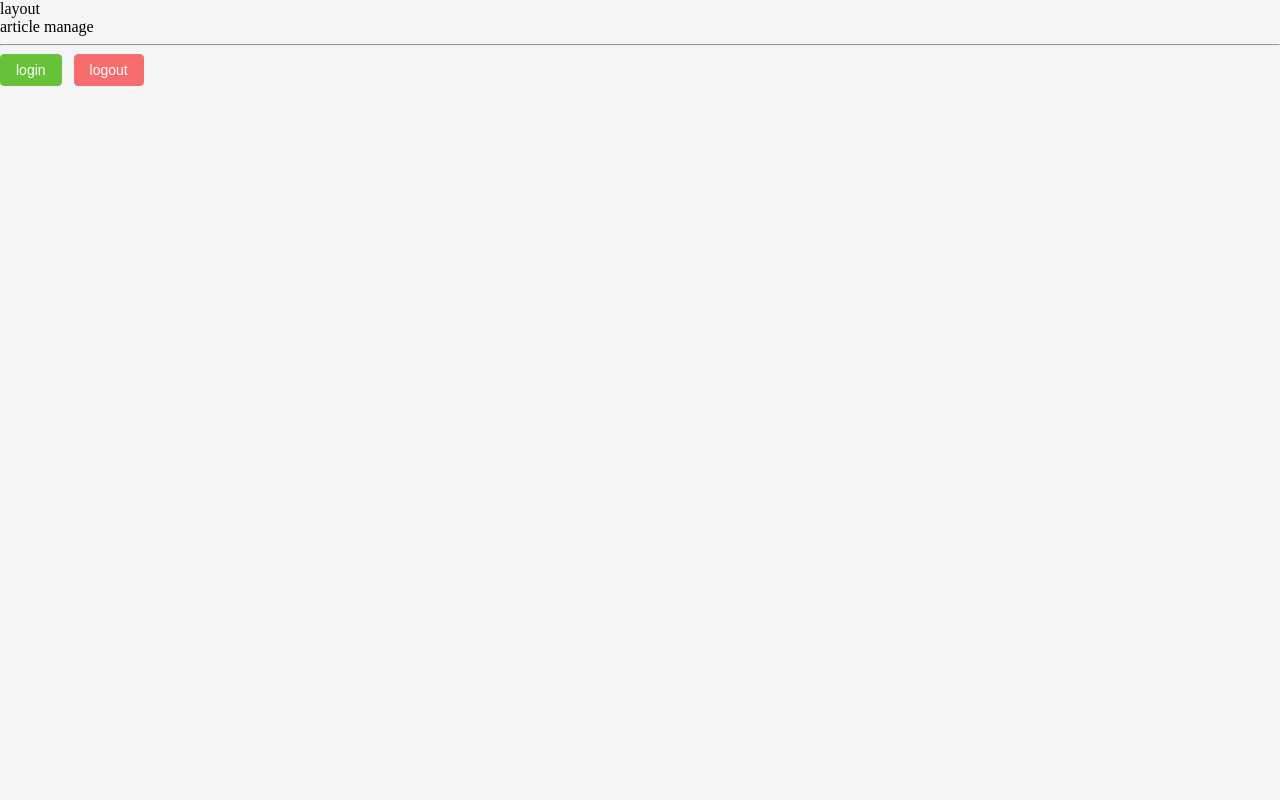
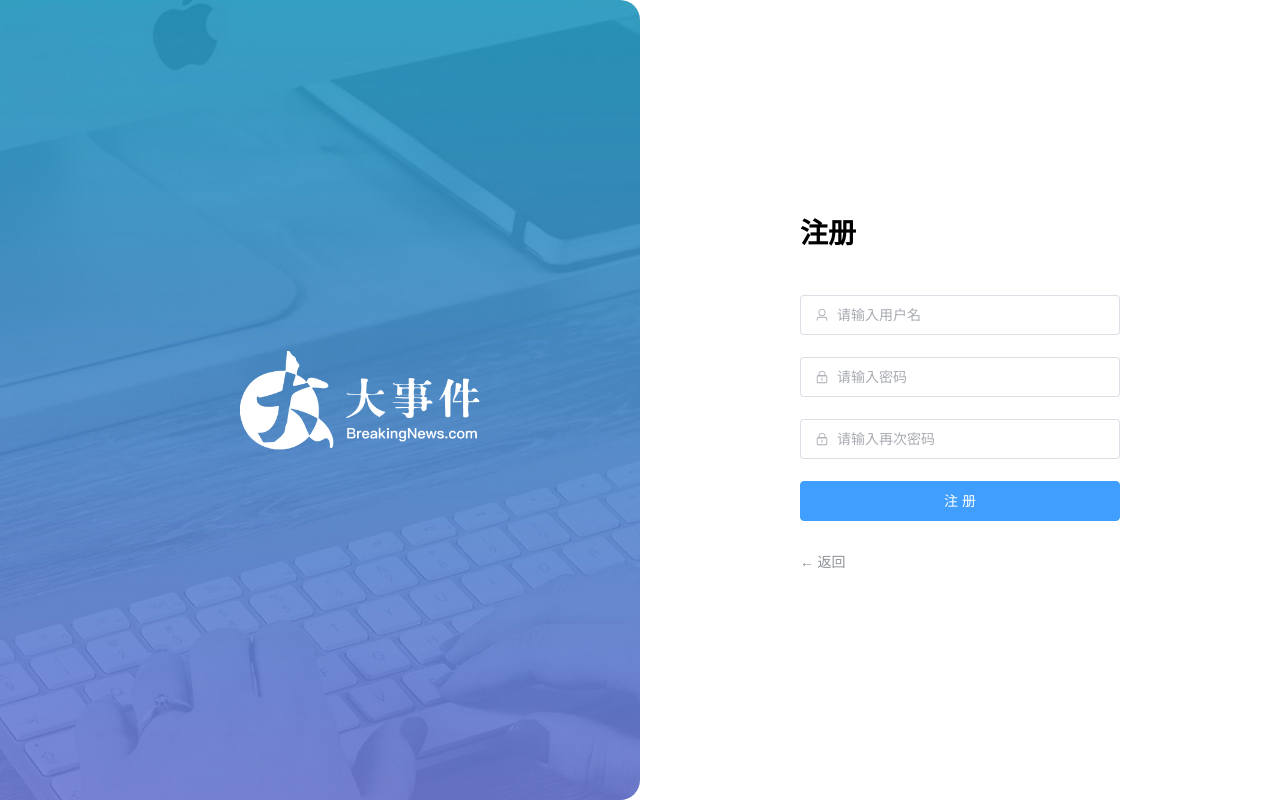
Before and after one commit to tkoacc/big_event_vue3, a Vue app: page /article/manage in a window 1280 px wide. Built offline with nearby package versions, Linux system fonts and the light colour scheme.

Commit message:
registration form vaildation

```diff
--- a/package.json
+++ b/package.json
@@ -12,6 +12,7 @@
     "lint-staged": "lint-staged"
   },
   "dependencies": {
+    "@element-plus/icons-vue": "^2.1.0",
     "axios": "^1.5.0",
     "element-plus": "^2.3.12",
     "pinia": "^2.1.6",
--- a/src/App.vue
+++ b/src/App.vue
@@ -1,19 +1,180 @@
 <script setup>
-import { useUserStore } from '@/stores'
-
-const userStore = useUserStore()
+import { User, Lock } from '@element-plus/icons-vue'
+import { ref } from 'vue'
+const isRegister = ref(true)
+// 注册,用于提交的form的数据对象
+const formModel = ref({
+  username: '',
+  password: '',
+  repassword: ''
+})
+// 整个表单的校验规则
+// 非空校验
+// 长度校验
+// 正则校验
+// 自定义校验
+const rules = {
+  username: [
+    {
+      required: true,
+      message: 'please input username',
+      trigger: ['blur', 'change']
+    },
+    {
+      min: 5,
+      max: 10,
+      message: 'username length should be between 5 and 10',
+      trigger: ['blur', 'change']
+    }
+  ],
+  password: [
+    {
+      required: true,
+      message: 'please input password',
+      trigger: ['blur', 'change']
+    },
+    {
+      pattern: /^[a-zA-Z0-9]{5,10}$/,
+      message: 'password length should be between 5 and 10'
+    }
+  ],
+  repassword: [
+    {
+      required: true,
+      message: 'please input password again',
+      trigger: ['blur', 'change']
+    },
+    {
+      pattern: /^[a-zA-Z0-9]{5,10}$/,
+      message: 'password length should be between 5 and 10'
+    },
+    {
+      validator: (rule, value, callback) => {
+        // check if the 'value' matches the currently filled password in the form
+        if (value !== formModel.value.password) {
+          callback(new Error('the passwords entered do not match'))
+        } else {
+          callback()
+        }
+      }
+    }
+  ]
+}
 </script>
 
 <template>
-  <div>
-    <router-view></router-view>
-    <hr />
-    <div>{{ userStore.token }}</div>
-    <el-button @click="userStore.setToken('Bearer asdffghh')" type="success"
-      >login</el-button
-    >
-    <el-button @click="userStore.removeToken()" type="danger">logout</el-button>
-  </div>
+  <el-row class="login-page">
+    <el-col :span="12" class="bg"></el-col>
+    <el-col :span="6" :offset="3" class="form">
+      <!-- 注册相关表单 -->
+      <el-form
+        :model="formModel"
+        :rules="rules"
+        ref="form"
+        size="large"
+        autocomplete="off"
+        v-if="isRegister"
+      >
+        <el-form-item>
+          <h1>注册</h1>
+        </el-form-item>
+        <el-form-item prop="username">
+          <el-input
+            v-model="formModel.username"
+            :prefix-icon="User"
+            placeholder="请输入用户名"
+          ></el-input>
+        </el-form-item>
+        <el-form-item prop="password">
+          <el-input
+            v-model="formModel.password"
+            :prefix-icon="Lock"
+            type="password"
+            placeholder="请输入密码"
+          ></el-input>
+        </el-form-item>
+        <el-form-item prop="repassword">
+          <el-input
+            v-model="formModel.repassword"
+            :prefix-icon="Lock"
+            type="password"
+            placeholder="请输入再次密码"
+          ></el-input>
+        </el-form-item>
+        <el-form-item>
+          <el-button class="button" type="primary" auto-insert-space>
+            注册
+          </el-button>
+        </el-form-item>
+        <el-form-item class="flex">
+          <el-link type="info" :underline="false" @click="isRegister = false">
+            ← 返回
+          </el-link>
+        </el-form-item>
+      </el-form>
+      <!-- 登录相关表单 -->
+      <el-form ref="form" size="large" autocomplete="off" v-else>
+        <el-form-item>
+          <h1>登录</h1>
+        </el-form-item>
+        <el-form-item>
+          <el-input :prefix-icon="User" placeholder="请输入用户名"></el-input>
+        </el-form-item>
+        <el-form-item>
+          <el-input
+            name="password"
+            :prefix-icon="Lock"
+            type="password"
+            placeholder="请输入密码"
+          ></el-input>
+        </el-form-item>
+        <el-form-item class="flex">
+          <div class="flex">
+            <el-checkbox>记住我</el-checkbox>
+            <el-link type="primary" :underline="false">忘记密码？</el-link>
+          </div>
+        </el-form-item>
+        <el-form-item>
+          <el-button class="button" type="primary" auto-insert-space
+            >登录</el-button
+          >
+        </el-form-item>
+        <el-form-item class="flex">
+          <el-link type="info" :underline="false" @click="isRegister = true">
+            注册 →
+          </el-link>
+        </el-form-item>
+      </el-form>
+    </el-col>
+  </el-row>
 </template>
 
-<style scoped></style>
+<style lang="scss" scoped>
+.login-page {
+  height: 100vh;
+  background-color: #fff;
+  .bg {
+    background:
+      url('@/assets/logo2.png') no-repeat 60% center / 240px auto,
+      url('@/assets/login_bg.jpg') no-repeat center / cover;
+    border-radius: 0 20px 20px 0;
+  }
+  .form {
+    display: flex;
+    flex-direction: column;
+    justify-content: center;
+    user-select: none;
+    .title {
+      margin: 0 auto;
+    }
+    .button {
+      width: 100%;
+    }
+    .flex {
+      width: 100%;
+      display: flex;
+      justify-content: space-between;
+    }
+  }
+}
+</style>
```
Also changed, not shown: 1 other file (tests, documents, lock files or other folders).
